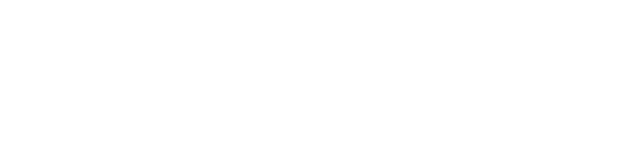
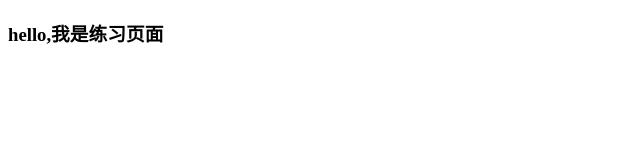
Before and after one commit to lxxd/project_01, a plain HTML site: page lianxi.html in a window 1280 px wide. Shown: the whole page, without its empty margins (0-640 px from the left). Drawn offline with Linux system fonts and the light colour scheme.

Commit message:
提交了index.html

```diff
--- a/lianxi.html
+++ b/lianxi.html
@@ -9,7 +9,7 @@
 </head>
 
 <body>
-
+    <h3>hello,我是练习页面</h3>
 </body>
 
 </html>
```
